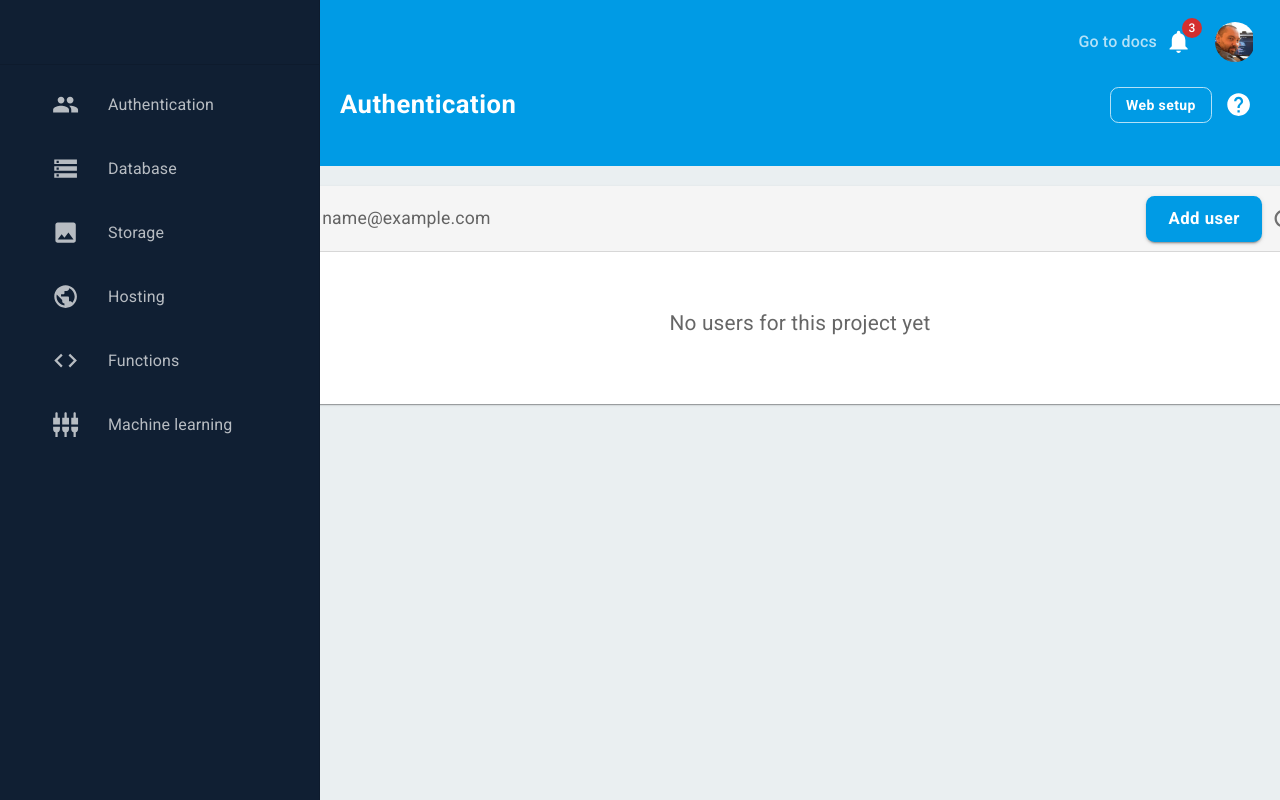
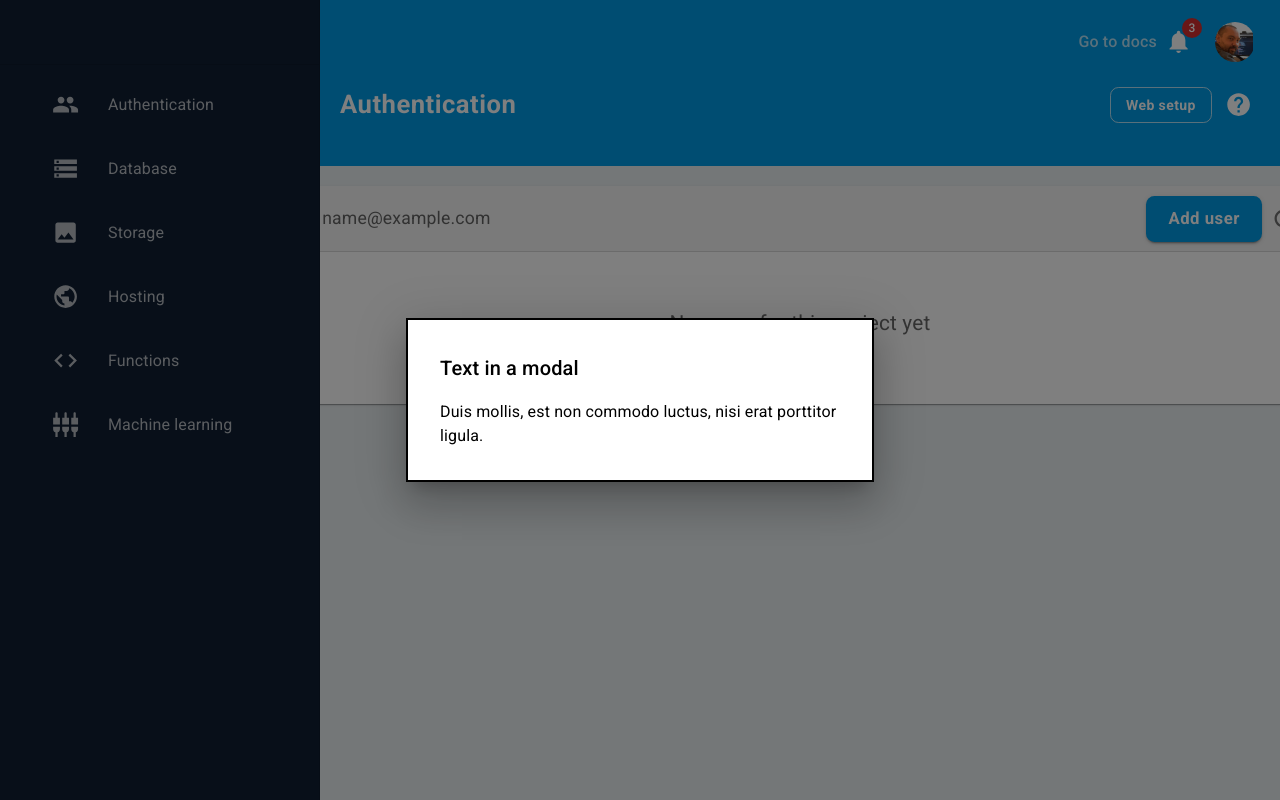
Before and after one commit to guillaumedebas/greetings_card, a React (Vite) app: page /authentication in a window 1280 px wide. Both pictures are taken after typing "name@example.com" into the empty fields and a click on the button "Add user". Shown: the top 800 px of the page. Built offline with nearby package versions, Linux system fonts and the light colour scheme.

Commit message:
Modal system added

```diff
--- /dev/null
+++ b/src/components/Common/BasicModal/BasicModal.jsx
@@ -0,0 +1,36 @@
+import Box from '@mui/material/Box';
+import Typography from '@mui/material/Typography';
+import Modal from '@mui/material/Modal';
+import PropTypes from 'prop-types';
+
+const BasicModal = ({open, onClose}) => {
+    const style = {
+        position: 'absolute',
+        top: '50%',
+        left: '50%',
+        transform: 'translate(-50%, -50%)',
+        width: 400,
+        bgcolor: 'background.paper',
+        border: '2px solid #000',
+        boxShadow: 24,
+        p: 4,
+    };
+    return (
+        <Modal open={open} onClose={onClose}>
+            <Box sx={style} >
+                <Typography id="modal-modal-title" variant="h6" component="h2">
+                    Text in a modal
+                </Typography>
+                <Typography id="modal-modal-description" sx={{ mt: 2 }}>
+                    Duis mollis, est non commodo luctus, nisi erat porttitor ligula.
+                </Typography>
+            </Box>
+        </Modal>
+    )
+}
+BasicModal.propTypes = {
+    open: PropTypes.bool.isRequired,
+    onClose: PropTypes.func
+}
+
+export default BasicModal
--- a/src/components/Common/CommonButtom/CommonButtom.jsx
+++ b/src/components/Common/CommonButton/CommonButton.jsx
@@ -3,7 +3,7 @@
 
 
 
-const CommonButton = ({children, color, disabled, size, variant, sx}) => {
+const CommonButton = ({children, color, disabled, size, variant, sx, onClick}) => {
     return (
         <Button
             color={color}
@@ -11,6 +11,7 @@
             size={size}
             variant={variant}
             sx={sx}
+            onClick={onClick}
         >
             {children}
         </Button>
@@ -23,7 +24,8 @@
     size: PropTypes.string,
     variant: PropTypes.string,
     sx: PropTypes.object,
-    type: PropTypes.string
+    type: PropTypes.string,
+    onClick: PropTypes.func
 };
 
 export default CommonButton
--- a/src/components/Header/Header.jsx
+++ b/src/components/Header/Header.jsx
@@ -1,7 +1,7 @@
 import NotificationBell from '../NotificationBell/NotificationBell';
 import Avatar from '@mui/material/Avatar';
 import photoguillaume from '../../assets/photo-guillaume-debas.webp'
-import CommonButton from '../Common/CommonButtom/CommonButtom';
+import CommonButton from '../Common/CommonButton/CommonButton';
 import IconButton from '@mui/material/IconButton';
 import Typography from '@mui/material/Typography';
 import PropTypes from 'prop-types';
--- a/src/pages/Authentication/Authentication.jsx
+++ b/src/pages/Authentication/Authentication.jsx
@@ -1,14 +1,17 @@
 import BasicCard from '../../components/BasicCard/BasicCard';
 import SearchBar from '../../components/SearchBar/SearchBar';
-import CommonButton from '../../components/Common/CommonButtom/CommonButtom';
+import CommonButton from '../../components/Common/CommonButton/CommonButton';
 import RefreshIcon from '@mui/icons-material/Refresh';
 import IconButton from '@mui/material/IconButton';
 import Typography from '@mui/material/Typography';
 import Box from '@mui/material/Box';
 import { cardHeaderStyles } from './styles';
 import GripWrapper from '../../components/GridWrapper/GripWrapper';
+import BasicModal from '../../components/Common/BasicModal/BasicModal';
+import { useState } from 'react';
 
 const Authentication = () => {
+    const [open, setOpen] = useState(false)
     const getHeader = () => {
         const handleChange = (value) => {
             console.log(value)
@@ -16,6 +19,8 @@
 
         const addUser = () => {
             console.log('click')
+            setOpen(true)
+
         }
 
 
@@ -60,7 +65,7 @@
                 header={getHeader()}
                 content={getContent()}
             />
-
+            <BasicModal open={open} onClose={() => setOpen(false)}/>
         </GripWrapper>
     )
 }
```
